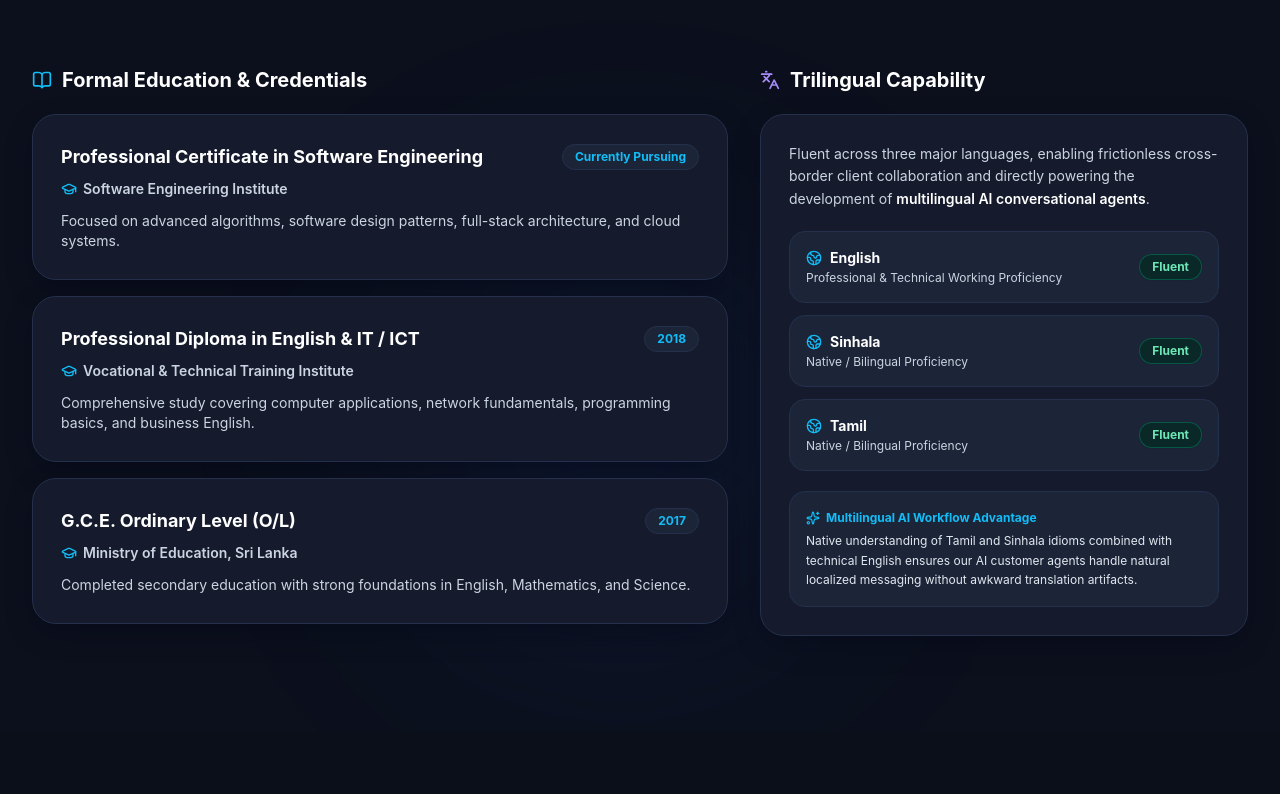
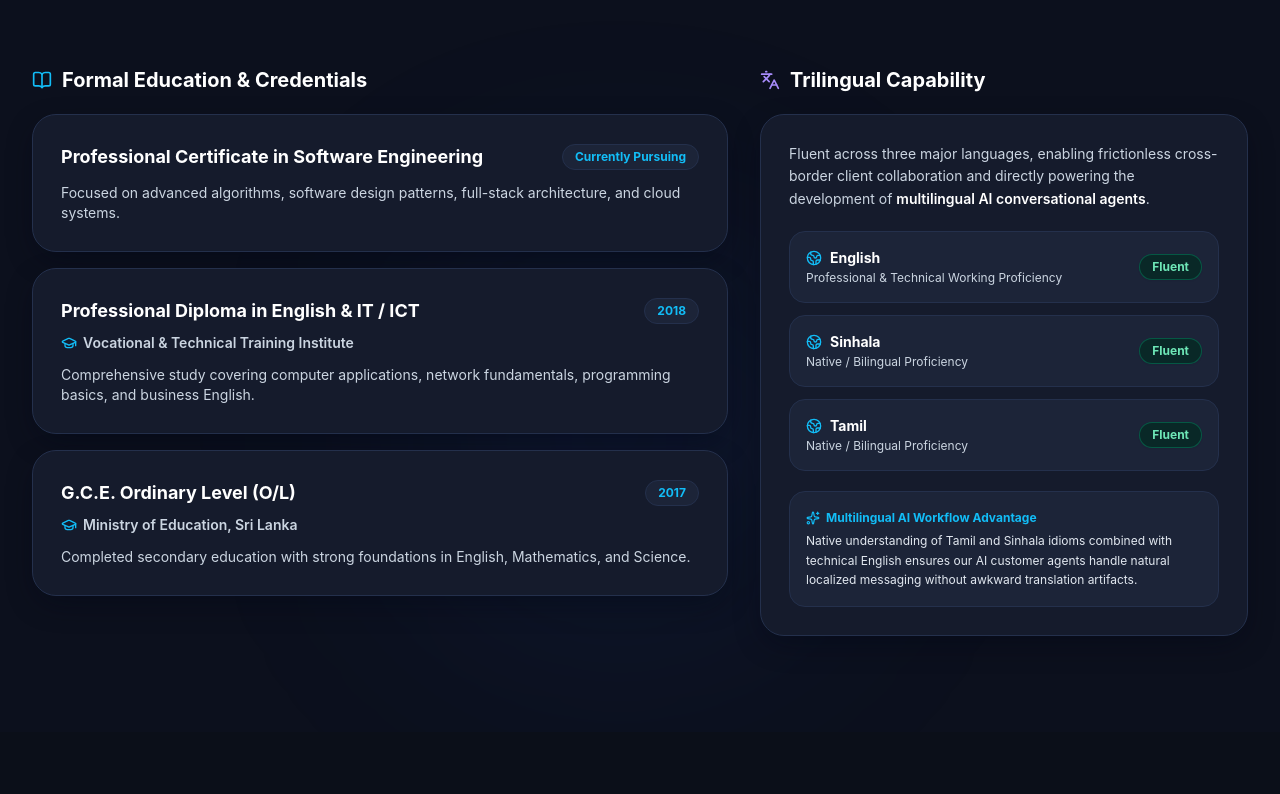
Before and after one commit to BrandHiveStudio/P_Pirunthan_Portfolio, a Next.js app: page / in a window 1280 px wide. Shown: the part 9906-10700 px from the top of the page. Built offline with nearby package versions, Linux system fonts and the light colour scheme.

Commit message:
fix: correct education institution privacy and experience spelling

```diff
--- a/src/components/About.tsx
+++ b/src/components/About.tsx
@@ -63,7 +63,7 @@ export default function About() {
             Bridging Software Engineering with <span className="text-gradient-cyan">Operational Reality</span>
           </h2>
           <p className="text-slate-300 text-base sm:text-lg leading-relaxed">
-            I don't just write code in isolation — I engineer practical, scalable web applications and intelligent automations designed around real business workflows.
+            I don&apos;t just write code in isolation — I engineer practical, scalable web applications and intelligent automations designed around real business workflows.
           </p>
         </motion.div>
 
--- a/src/components/Contact.tsx
+++ b/src/components/Contact.tsx
@@ -4,7 +4,6 @@ import React, { useState } from "react";
 import { motion } from "framer-motion";
 import {
   Mail,
-  Phone,
   MapPin,
   MessageSquare,
   Send,
@@ -13,7 +12,6 @@ import {
   Download,
   MessageCircle,
   Sparkles,
-  ArrowRight,
   Loader2,
   AlertCircle
 } from "lucide-react";
@@ -99,7 +97,7 @@ export default function Contact() {
       // Confirmed email acceptance by the API
       setSubmittedData({ ...formState });
       setIsSubmitted(true);
-    } catch (err: unknown) {
+    } catch {
       // Form inputs are preserved on failure
       setErrorMessage(
         "Network connection error. Please check your connection or contact me directly on WhatsApp."
@@ -130,7 +128,7 @@ export default function Contact() {
           </div>
 
           <h2 className="text-3xl sm:text-5xl font-extrabold text-white tracking-tight uppercase font-display">
-            LET'S GET <span className="text-gradient-cyan">IN TOUCH</span>
+            LET&apos;S GET <span className="text-gradient-cyan">IN TOUCH</span>
           </h2>
 
           <p className="text-slate-300 text-base sm:text-lg leading-relaxed">
--- a/src/components/Education.tsx
+++ b/src/components/Education.tsx
@@ -67,10 +67,12 @@ export default function Education() {
                     </span>
                   </div>
 
-                  <div className="text-xs sm:text-sm font-semibold text-slate-300 flex items-center gap-1.5">
-                    <GraduationCap className="w-4 h-4 text-[#12BDF7]" />
-                    <span>{edu.institution}</span>
-                  </div>
+                  {edu.institution && (
+                    <div className="text-xs sm:text-sm font-semibold text-slate-300 flex items-center gap-1.5">
+                      <GraduationCap className="w-4 h-4 text-[#12BDF7]" />
+                      <span>{edu.institution}</span>
+                    </div>
+                  )}
 
                   {edu.details && (
                     <p className="text-xs sm:text-sm text-slate-300 leading-relaxed pt-1">
--- a/src/components/Hero.tsx
+++ b/src/components/Hero.tsx
@@ -113,7 +113,7 @@ export default function Hero() {
             {/* Main Headline */}
             <motion.div variants={itemVariants} className="space-y-3">
               <h1 className="text-4xl sm:text-5xl lg:text-6xl font-extrabold tracking-tight text-white leading-[1.12]">
-                Hi, I'm <span className="text-gradient-cyan">{PERSONAL_INFO.name}</span>
+                Hi, I&apos;m <span className="text-gradient-cyan">{PERSONAL_INFO.name}</span>
               </h1>
               <p className="text-xl sm:text-2xl font-bold text-slate-200 font-display">
                 Full-Stack Developer & <span className="text-[#12BDF7]">AI Automation Specialist</span>
--- a/src/components/Navbar.tsx
+++ b/src/components/Navbar.tsx
@@ -6,8 +6,7 @@ import {
   Menu,
   X,
   Download,
-  ArrowRight,
-  Sparkles
+  ArrowRight
 } from "lucide-react";
 import { PERSONAL_INFO } from "@/data/portfolioData";
 
--- a/src/components/Services.tsx
+++ b/src/components/Services.tsx
@@ -9,8 +9,7 @@ import {
   Cpu,
   Compass,
   Rocket,
-  ChevronRight,
-  CheckCircle2
+  ChevronRight
 } from "lucide-react";
 
 export default function Services() {
--- a/src/data/portfolioData.ts
+++ b/src/data/portfolioData.ts
@@ -28,7 +28,7 @@ export interface ExperienceItem {
 
 export interface EducationItem {
   degree: string;
-  institution: string;
+  institution?: string;
   period: string;
   details?: string;
 }
@@ -431,7 +431,6 @@ export const EXPERIENCES: ExperienceItem[] = [
 export const EDUCATION: EducationItem[] = [
   {
     degree: "Professional Certificate in Software Engineering",
-    institution: "Software Engineering Institute",
     period: "Currently Pursuing",
     details: "Focused on advanced algorithms, software design patterns, full-stack architecture, and cloud systems.",
   },
```
